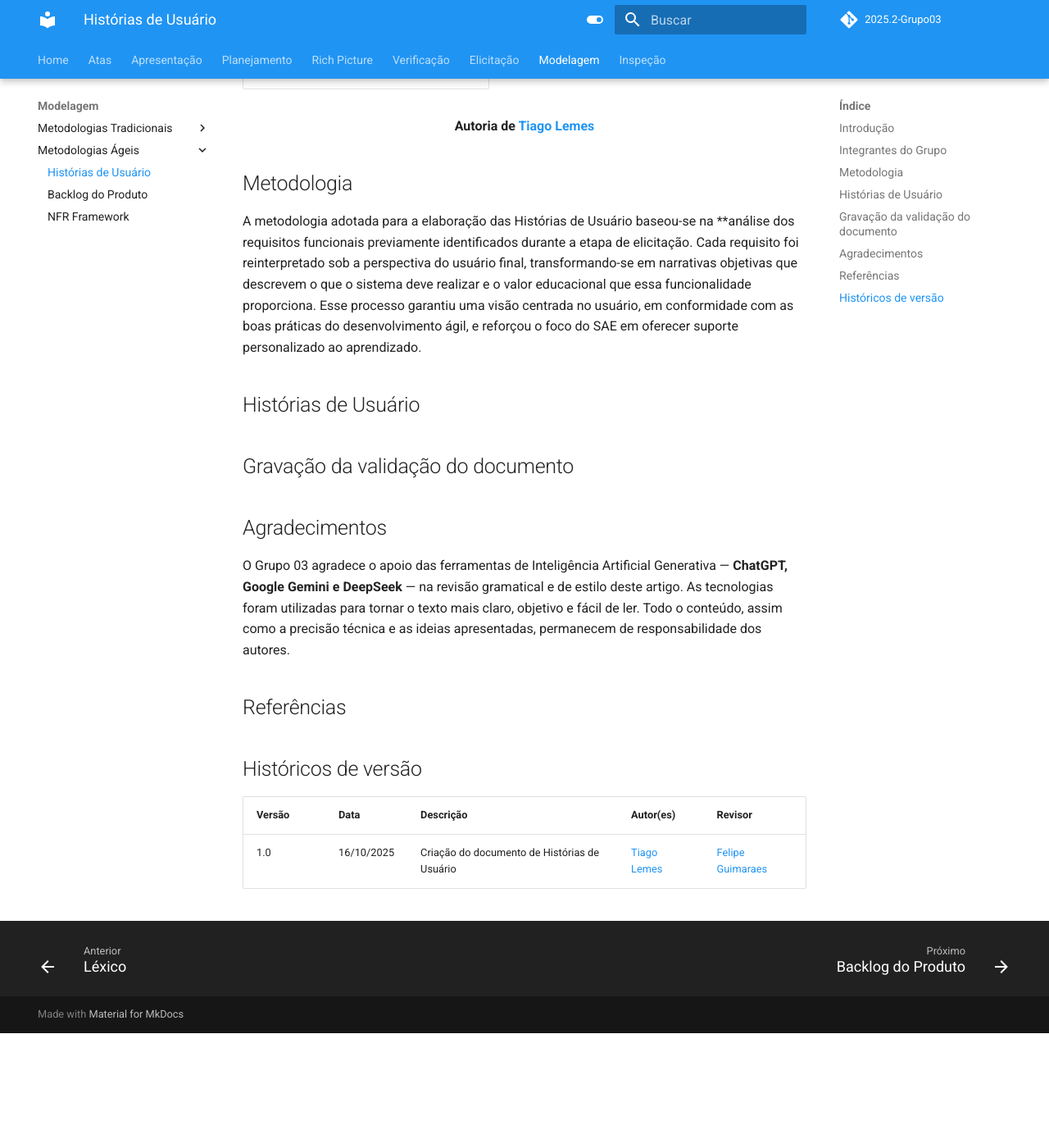
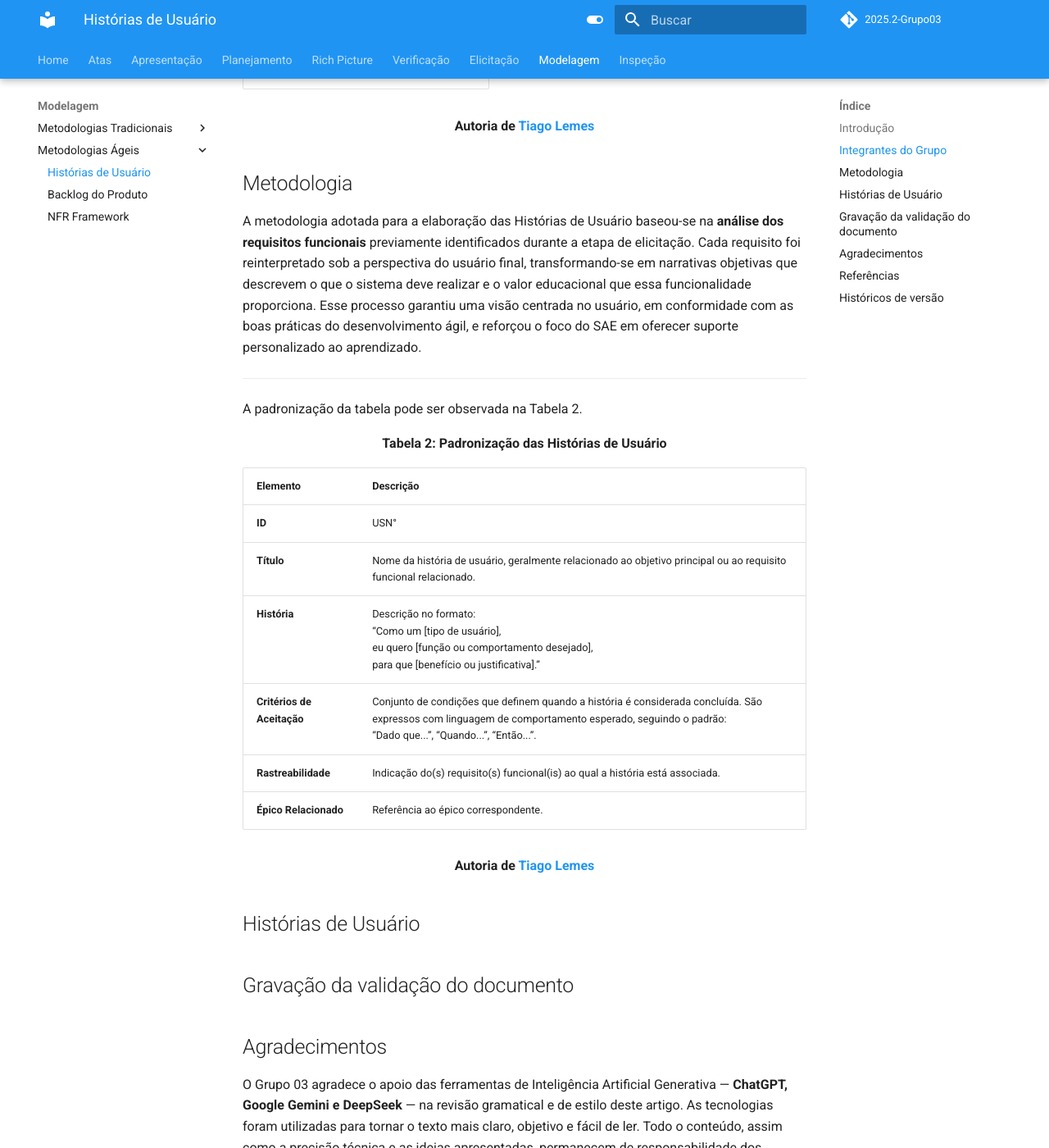
Before and after one commit to Requisitos-de-Software/2025.2-Grupo03, an MkDocs documentation site: the page built from docs/Modelagem/historias_de_usuario.md, in a window 1280 px wide and 1400 px high, scrolled down 990 px. Shown: the whole window at 82% size. Built offline with MkDocs 1.6.1 and Material for MkDocs 9.7.7, drawn with Linux system fonts in a browser that asks for light colours; comment, search, counter and statistics services are not loaded; before the commit the page ends 2250 px from its top, so only the background shows below that.

Commit message:
Padronização da tabela
Added a table for standardization of User Stories and improved the methodology description.

```diff
--- a/docs/Modelagem/historias_de_usuario.md
+++ b/docs/Modelagem/historias_de_usuario.md
@@ -20,8 +20,26 @@ A Tabela 1 apresenta todos os integrantes da equipe que participaram da etapa da
 <div align="center"><strong>Autoria de <a href="https://github.com/TiagoTeixeira-2005">Tiago Lemes</a></strong></div>
 
 ## Metodologia
-A metodologia adotada para a elaboração das Histórias de Usuário baseou-se na **análise dos requisitos funcionais previamente identificados durante a etapa de elicitação. Cada requisito foi reinterpretado sob a perspectiva do usuário final, transformando-se em narrativas objetivas que descrevem o que o sistema deve realizar e o valor educacional que essa funcionalidade proporciona.
+A metodologia adotada para a elaboração das Histórias de Usuário baseou-se na **análise dos requisitos funcionais** previamente identificados durante a etapa de elicitação. Cada requisito foi reinterpretado sob a perspectiva do usuário final, transformando-se em narrativas objetivas que descrevem o que o sistema deve realizar e o valor educacional que essa funcionalidade proporciona.
 Esse processo garantiu uma visão centrada no usuário, em conformidade com as boas práticas do desenvolvimento ágil, e reforçou o foco do SAE em oferecer suporte personalizado ao aprendizado.
+
+---
+
+A padronização da tabela pode ser observada na Tabela 2.
+
+<div align="center"><strong>Tabela 2: Padronização das Histórias de Usuário</strong></div>
+
+| Elemento        | Descrição |
+|-----------------|-----------|
+| **ID**              | USN° |
+| **Título**          | Nome da história de usuário, geralmente relacionado ao objetivo principal ou ao requisito funcional relacionado. |
+| **História** | Descrição no formato: <br>“Como um [tipo de usuário],<br>eu quero [função ou comportamento desejado],<br>para que [benefício ou justificativa].” |
+| **Critérios de Aceitação** | Conjunto de condições que definem quando a história é considerada concluída. São expressos com linguagem de comportamento esperado, seguindo o padrão: <br>“Dado que...”, “Quando...”, “Então...”. |
+| **Rastreabilidade** | Indicação do(s) requisito(s) funcional(is) ao qual a história está associada. |
+| **Épico Relacionado** | Referência ao épico correspondente. |
+
+<div align="center"><strong>Autoria de <a href="https://github.com/TiagoTeixeira-2005">Tiago Lemes</a></strong></div>
+
 
 ## Histórias de Usuário
 
```
